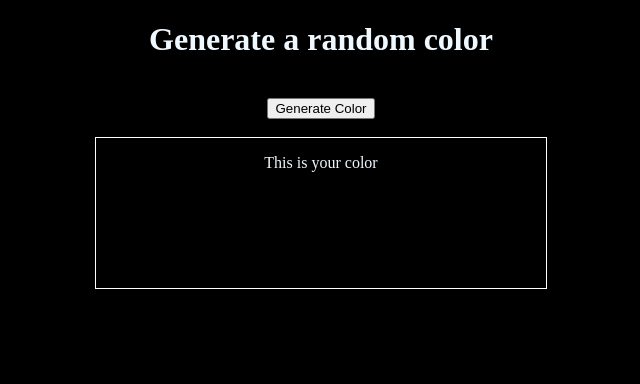
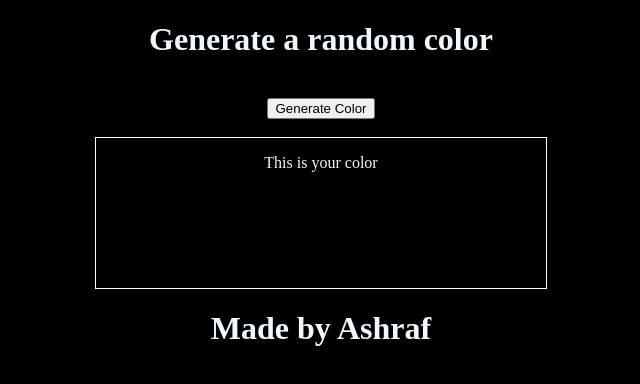
Before and after one commit to ashraf0205/Random-Color, a plain HTML site: page index.html in a window 1280 px wide. Shown: the whole page, without its empty margins (319-959 px from the left). Drawn offline with Linux system fonts and the light colour scheme.

Commit message:
Update index.html

```diff
--- a/index.html
+++ b/index.html
@@ -12,6 +12,7 @@
     <button>Generate Color</button>
     <br><br>
     <div><p>This is your color</p></div>
+    <h1>Made by Ashraf</h1>
 
     <script src="app.js"></script>
 </body>
```
